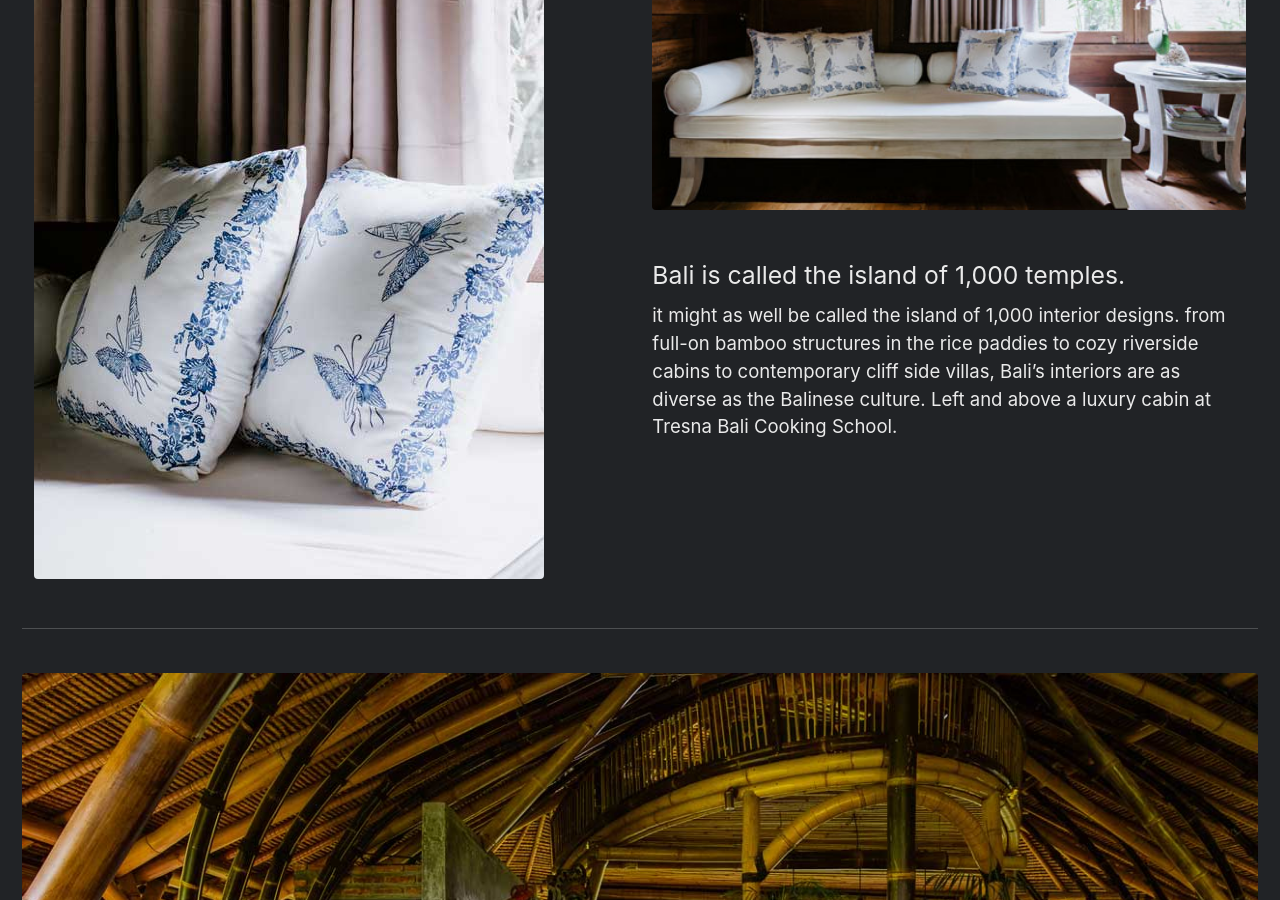
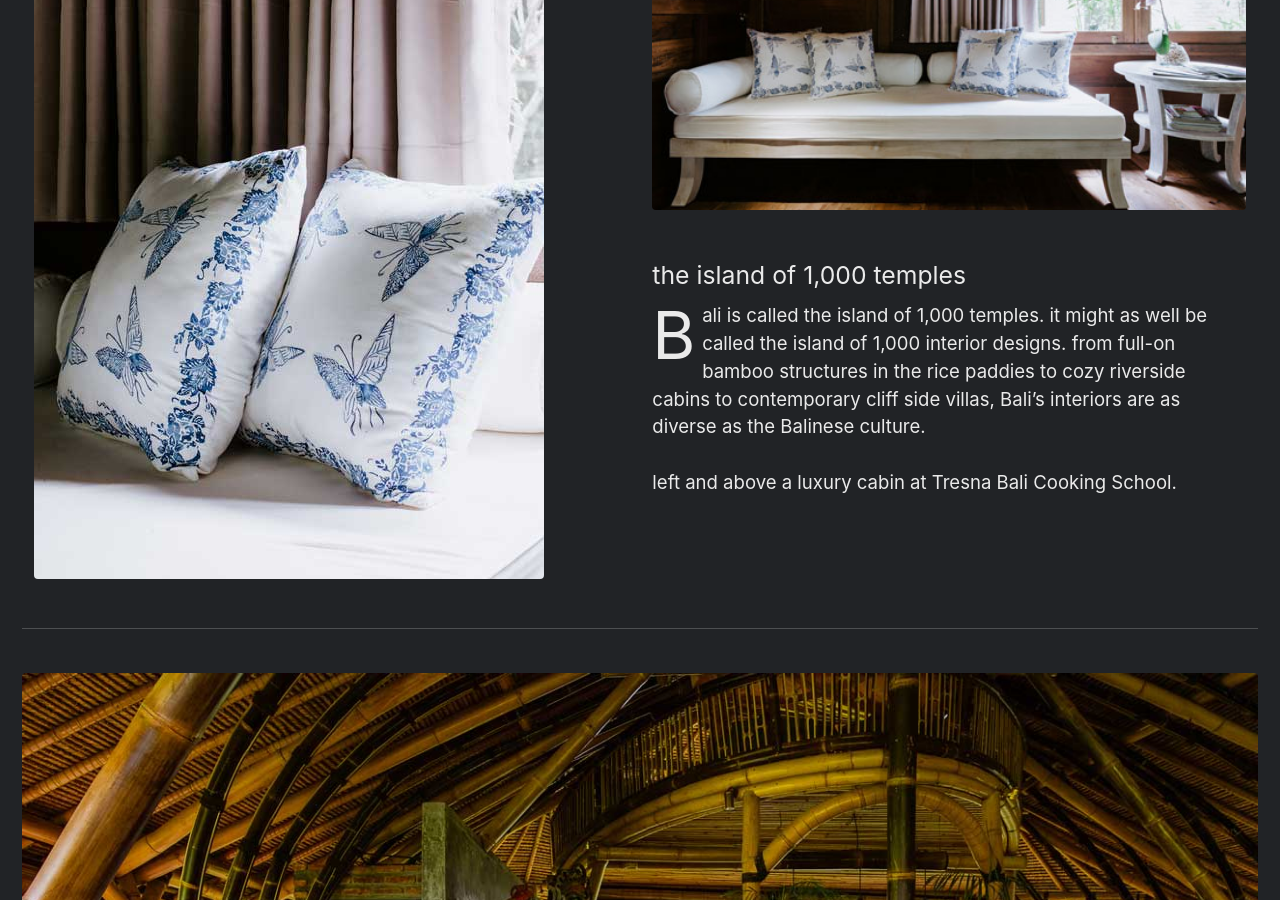
Before and after one commit to marklchaves/caughtmyeye, a Jekyll site: the page built from _photography/interior.md, in a window 1280 px wide and 900 px high, scrolled down 2018 px. Built offline with Jekyll 4.4.1, drawn with Linux system fonts in a browser that asks for light colours; cached includes are drawn as plain includes; nearby versions of some CDN libraries; some of the changed lines change nothing that is shown.

Commit message:
Interior additions round II

```diff
--- a/_photography/interior.md
+++ b/_photography/interior.md
@@ -19,8 +19,8 @@
   - image_path: /assets/images/interior/tresna-detail-br-510w.jpg
     alt: "Interior photography by freelance writer mark l chaves"
   - image_path: /assets/images/interior/tresna-overview-br-510w.jpg
-    title: "Bali is called the island of 1,000 temples."
-    excerpt: "it might as well be called the island of 1,000 interior designs. from full-on bamboo structures in the rice paddies to cozy riverside cabins to contemporary cliff side villas, Bali’s interiors are as diverse as the Balinese culture. Left and above a luxury cabin at Tresna Bali Cooking School."
+    title: "the island of 1,000 temples"
+    excerpt: "<span class='dropcap clearfix'>B</span>ali is called the island of 1,000 temples. it might as well be called the island of 1,000 interior designs. from full-on bamboo structures in the rice paddies to cozy riverside cabins to contemporary cliff side villas, Bali’s interiors are as diverse as the Balinese culture.<br><br>left and above a luxury cabin at Tresna Bali Cooking School."
 gallery2:
   - url: /assets/images/interior/rainy-mom-villa-overview-dining-1280w.jpg
     image_path: /assets/images/interior/rainy-mom-villa-overview-dining-1280w.jpg
@@ -40,6 +40,30 @@
     image_path: /assets/images/interior/surabaya-interior-mr-fox-marklchaves-562w.jpg
     alt: "Mr. Fox Surabaya - Interior Photography - mark l chaves freelance photographer Bali"
     title: "Mr. Fox Surabaya"
+gallery5:
+  - url: /assets/images/interior/griya-maku-overview-1-1280w.jpg
+    image_path: /assets/images/interior/griya-maku-overview-1-1280w.jpg
+    alt: "Griya Resort - Amed Bali. Interior Photography - mark l chaves freelance photographer Bali"
+    title: "Griya Resort - Amed Bali"
+gallery6:
+  - url: /assets/images/interior/triptych-griya-shadow-light-bw-1-1280w.jpg
+    image_path: /assets/images/interior/triptych-griya-shadow-light-bw-1-1280w.jpg
+    alt: "Griya Resort - Amed Bali. Interior Photography - mark l chaves freelance photographer Bali"
+    title: "Griya Resort - Amed Bali"
+gallery7:
+  - url: /assets/images/interior/airbnb-made-24686682-detail-br2-562w.jpg
+    image_path: /assets/images/interior/airbnb-made-24686682-detail-br2-562w.jpg
+    alt: "Private Villa for Airbnb Plus. Interior Photography - mark l chaves freelance photographer Bali"
+    title: "Private Villa for Airbnb Plus"
+  - url: /assets/images/interior/airbnb-riana-200018-detail-br1-562w.jpg
+    image_path: /assets/images/interior/airbnb-riana-200018-detail-br1-562w.jpg
+    alt: "Private Villa for Airbnb Plus. Interior Photography - mark l chaves freelance photographer Bali"
+    title: "Private Villa for Airbnb Plus"
+gallery8:
+  - url: /assets/images/interior/rainy-overview-living-1280w.jpg
+    image_path: /assets/images/interior/rainy-overview-living-1280w.jpg
+    alt: "Writer's Cottage - Interior photography by mark l chaves"
+    title: "Writer's Cottage - Interior photography by mark l chaves"
 ---
 {% include gallery id="gallery1" %}
 
@@ -51,4 +75,12 @@
 
 {% include gallery id="gallery4" layout="half" %}
 
+{% include gallery id="gallery5" %}
+
+{% include gallery id="gallery6" %}
+
+{% include gallery id="gallery7" layout="half" %}
+
+{% include gallery id="gallery8" %}
+
 more coming soon
```
Also changed, not shown: assets/images/interior/airbnb-made-24686682-detail-br2-562w.jpg (added), assets/images/interior/airbnb-riana-200018-detail-br1-562w.jpg (added), assets/images/interior/griya-maku-overview-1-1280w.jpg (added), assets/images/interior/triptych-griya-shadow-light-bw-1-1280w.jpg (added).
